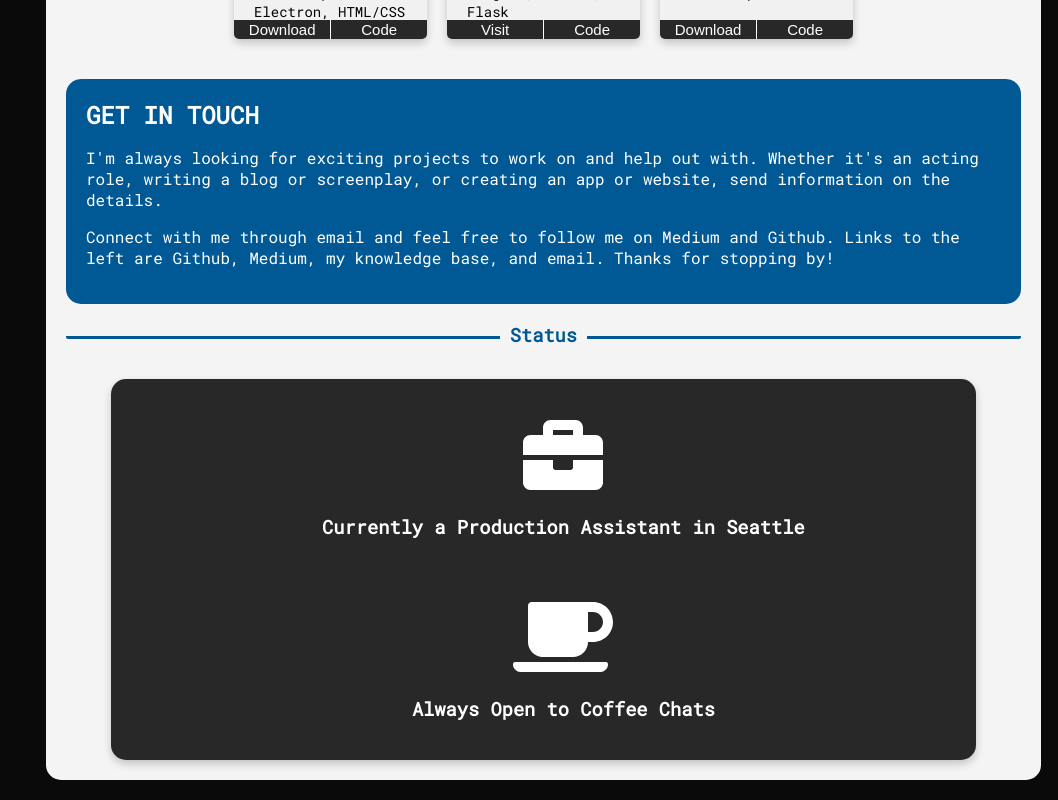
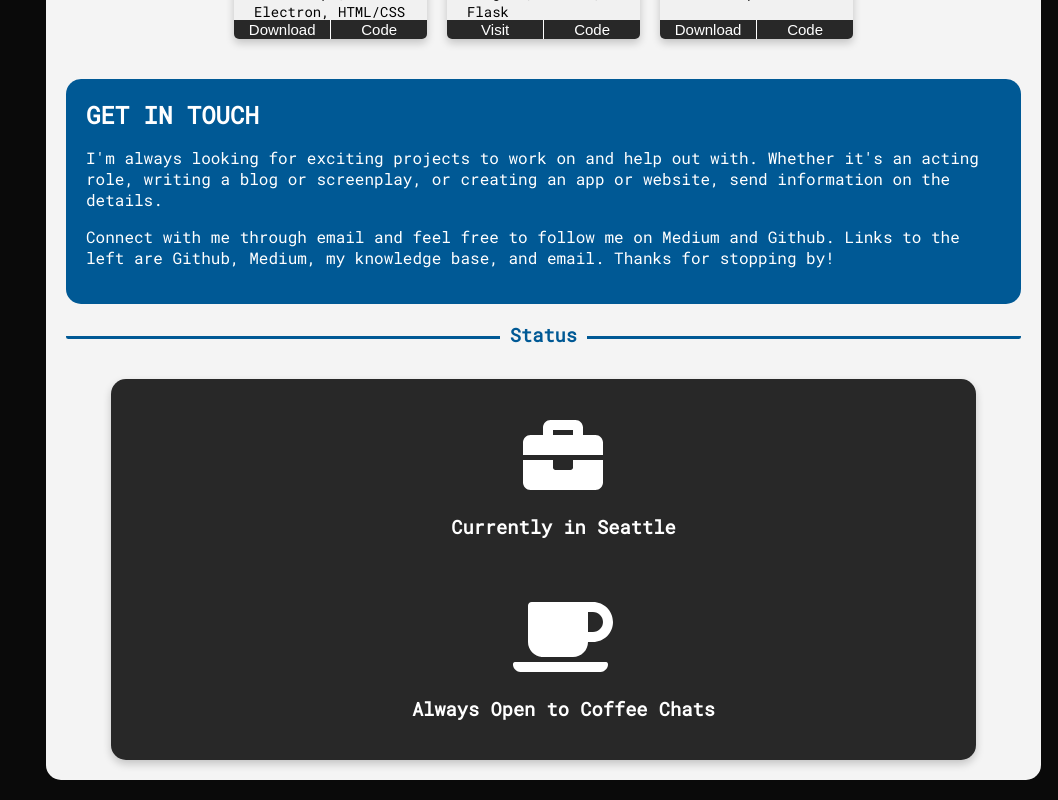
Before and after one commit to Coswold/react_portfolio, a React (Create React App) app: page / in a window 1280 px wide. Shown: the part 3730-4530 px from the top of the page, without its empty margins (222-1280 px from the left). Built offline with nearby package versions, Linux system fonts and the light colour scheme.

Commit message:
change status

```diff
--- a/src/components/contact.js
+++ b/src/components/contact.js
@@ -26,7 +26,7 @@ class Contact extends Component {
                 <div class="status">
                   <ul>
                     <li><FontAwesomeIcon icon="briefcase" size='5x' color='white' />
-                    <h3>Currently a Production Assistant in Seattle</h3></li>
+                    <h3>Currently in Seattle</h3></li>
                     <li class="padding-top"><FontAwesomeIcon icon="coffee" size='5x' color='white' />
                     <h3>Always Open to Coffee Chats</h3></li>
                   </ul>
```
